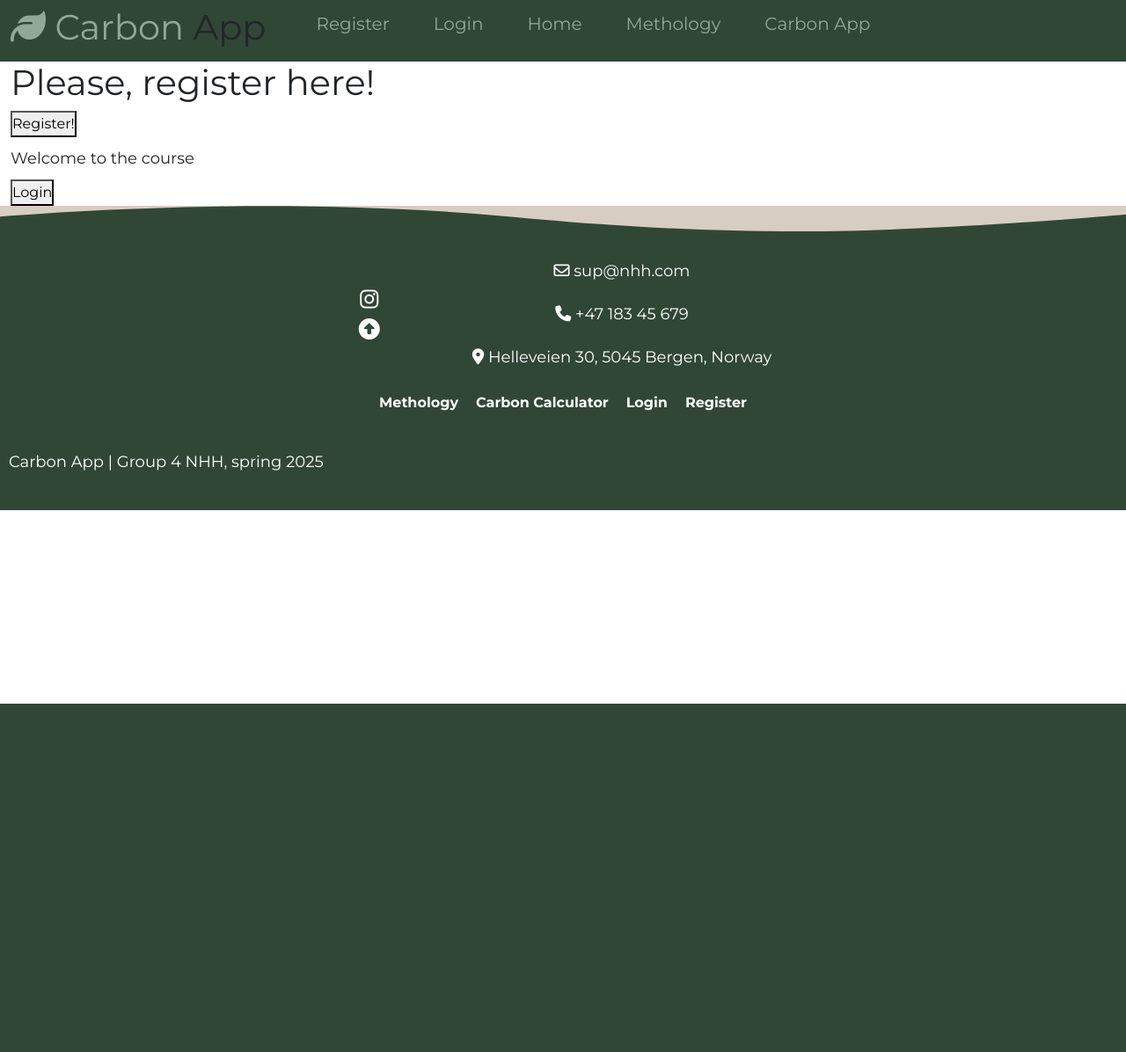
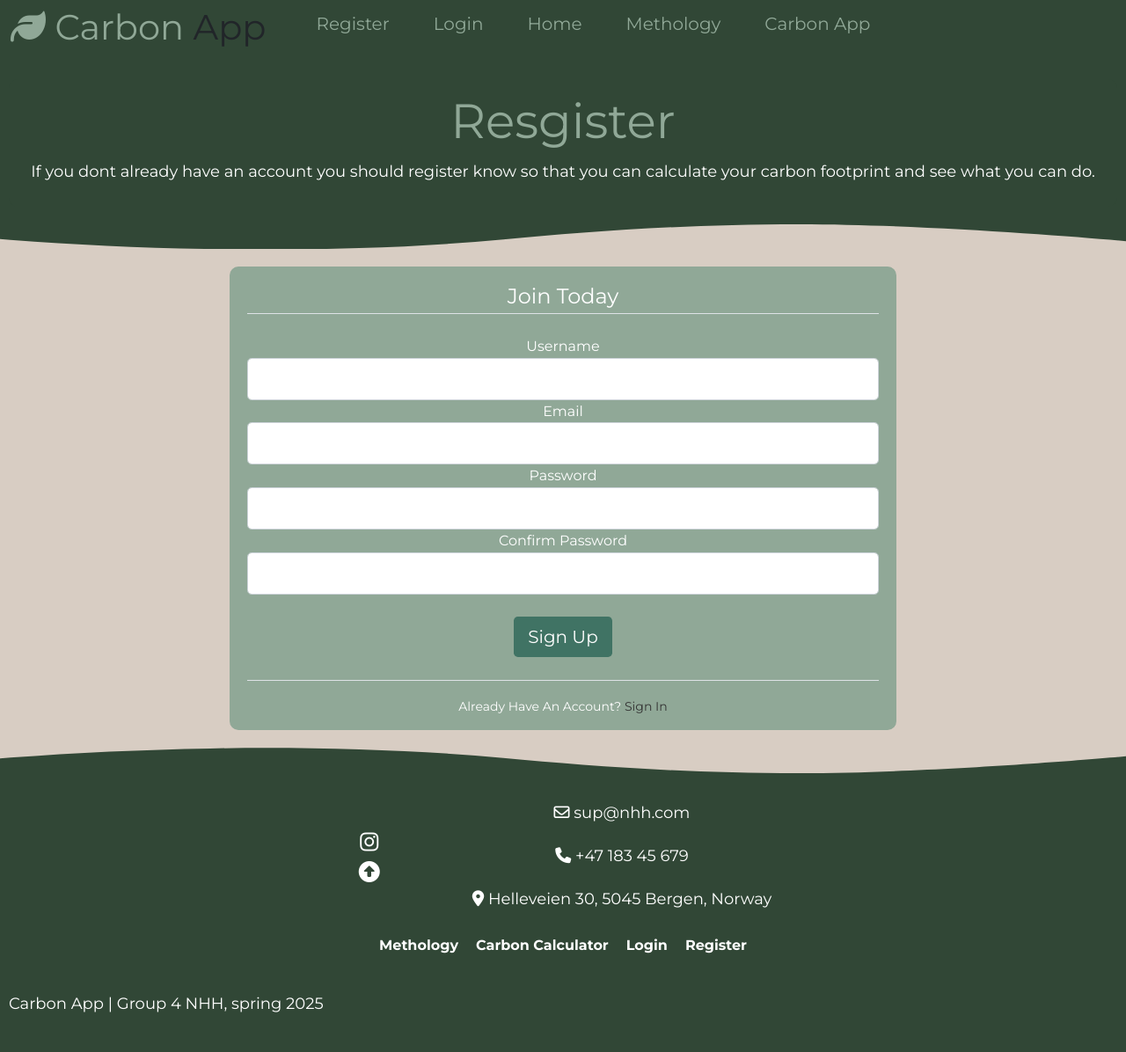
Before and after one commit to hannik3/carbon_app_v1, a Flask app: page /register in a window 1280 px wide. Shown: the whole page at 88% size. Before the commit the page ends 800 px from the top, so only its background shows below. Run offline with Flask 2, Linux system fonts and the light colour scheme; some libraries are stand-ins or nearby versions.

Commit message:
register.html

```diff
--- a/capp/__init__.py
+++ b/capp/__init__.py
@@ -1,6 +1,11 @@
 from flask import Flask
+import os
 
 application = Flask(__name__)
+
+# application.config['SECRET_KEY'] = os.environ['SECRET_KEY']
+
+application.config['SECRET_KEY'] = '3oueqkfdfas8ruewqndr8ewrewrouewrere44554'
 
 from capp.home.routes import home
 from capp.methodology.routes import methodology
--- /dev/null
+++ b/capp/static/user.css
@@ -0,0 +1,103 @@
+/* Section header */
+.section_header_regsister {
+  background-color: #314736;
+}
+.header {
+  display: flex;
+  align-items: start;
+  background: #314736;
+}
+.header .box {
+  flex: 1;
+  background: #314736;
+  color: #fff;
+  border-radius: 10px;
+  margin: 20px 10px;
+  padding: 15px 20px;
+  text-align: center;
+  align-items: center;
+  justify-content: center;
+}
+.header .box:nth-of-type(1) {
+  flex-grow: 2;
+}
+.header .box:nth-of-type(2) {
+  flex-grow: 1;
+}
+
+.header-wave-svg {
+  background-color: transparent;
+  display: block;
+  height: 30px;
+  position: relative;
+  width: 100%;
+  transform: scaleY(-1);
+  margin-bottom: -2px;
+}
+.header-wave-path {
+  fill: #d8cdc3;
+}
+.header-wave {
+  width: 100%;
+  overflow: hidden;
+  line-height: 0;
+  background-color: #314736;
+}
+
+/*Container register header*/
+/*color=dark*/
+.register_section_css {
+  display: flex;
+  background: #d8cdc3;
+  }
+
+.register_section_css .container {
+  display: flex;
+  background: #d8cdc3;
+}
+
+.register_section_css .container {
+    display: flex;
+    align-items: start;
+    justify-content: space-between;
+  }
+      /*color=dark*/
+  .register_section_css .container .box {
+    flex: 1;
+    background: #fff;
+    color: #fff;
+    border-radius: 2px;
+    margin: 20px 10px;
+    padding: 15px 20px;
+    text-align:center;
+  }
+
+  .register_section_css .container  .box:nth-of-type(1) {
+    flex-grow:1;
+    background: #90a897;
+    color: #fff;
+    border-radius: 10px;
+    margin: 0px 0px;
+    padding: 0px 0px;
+    text-align:left;
+  }
+
+  .register_section_css .container  .box:nth-of-type(2) {
+    flex-grow:3;
+  background: #90a897;
+  color: #fff;
+  border-radius: 10px;
+  margin: 20px 10px;
+  padding: 15px 20px;
+  text-align:center;
+  }
+
+  .register_section_css .container  .box:nth-of-type(3) {
+    flex-grow:1;
+  background: #90a897;
+  color: #fff;
+  border-radius: 10px;
+  margin: 0px 0px;
+  padding: 0px 0px;
+  text-align:left;
+  }
--- a/capp/templates/layout.html
+++ b/capp/templates/layout.html
@@ -26,6 +26,7 @@
       <link rel="stylesheet" type="text/css" href="{{ url_for('static', filename='home.css') }}">
       <link rel="stylesheet" type="text/css" href="{{ url_for('static', filename='methodology.css') }}">
       <link rel="stylesheet" type="text/css" href="{{ url_for('static', filename='carbon_app.css') }}">
+      <link rel="stylesheet" type="text/css" href="{{ url_for('static', filename='user.css') }}">
 
       <!-- To activate media queries in devices -->
       <meta name="viewport" content="user-scalable=yes, width=device-width, initial-scale=1">
--- a/capp/templates/users/register.html
+++ b/capp/templates/users/register.html
@@ -1,16 +1,102 @@
 {% extends "layout.html" %}
 {% block content %}
 
-<!-- Header -->
-<section>
-  <div class="container">
+<section class="section_header_register">
+  <div class="header">
+    <div class="box">
+      <h1 style="font-size:55px;"><span class="text-logo"> Resgister</span></h1>
+      <p style="text-align:center;">
+          If you dont already have an account you should register know so that you can calculate your carbon footprint and
+          see what you can do.
+      </p>
+    </div>
+  </div>
+  <div class="header-wave">
+      <svg class="header-wave-svg" xmlns="http://www.w3.org/2000/svg" viewBox="0 0 1200 100" preserveAspectRatio="none">
+        <path class="header-wave-path" d="M851.8,100c125,0,288.3-45,348.2-64V0H0v44c3.7-1,7.3-1.9,11-2.9C80.7,22,151.7,10.8,223.5,6.3C276.7,2.9,330,4,383,9.8 c52.2,5.7,103.3,16.2,153.4,32.8C623.9,71.3,726.8,100,851.8,100z"></path>
+      </svg>
+  </div>
+</section>
+<section class="register_section_css">
+    <div class="container">
+        <div class="box">
 
-    <h1>Please, register here!</h1>
-    <button> Register!</button>
-    <p> Welcome to the course</p>
-    <button>Login</button>
+        </div>
+        <div class="box">
+            <form method="POST" action="">
+                {{ form.hidden_tag() }}
+                <fieldset class="form-group">
+                    <legend class="border-bottom mb-4">Join Today</legend>
+                    <div class="form-group">
+                        {{ form.username.label(class="form-control-label") }}
+                            {% if form.username.errors %}
+                                {{ form.username(class="form-control form-control-lg is-invalid") }}
+                                <div class="invalid-feedback">
+                                    {% for error in form.username.errors %}
+                                        <span>{{ error }}</span>
+                                    {% endfor %}
+                                </div>
+                            {% else %}
+                                {{ form.username(class="form-control form-control-lg") }}
+                            {% endif %}
+                    </div>
+                    <div class="form-group">
+                        {{ form.email.label(class="form-control-label") }}
+                            {% if form.email.errors %}
+                                {{ form.email(class="form-control form-control-lg is-invalid") }}
+                                <div class="invalid-feedback">
+                                    {% for error in form.email.errors %}
+                                        <span>{{ error }}</span>
+                                    {% endfor %}
+                                </div>
+                            {% else %}
+                                {{ form.email(class="form-control form-control-lg") }}
+                            {% endif %}
+                    </div>
+                    <div class="form-group">
+                        {{ form.password.label(class="form-control-label") }}
+                        {% if form.password.errors %}
+                            {{ form.password(class="form-control form-control-lg is-invalid") }}
+                            <div class="invalid-feedback">
+                                {% for error in form.password.errors %}
+                                    <span>{{ error }}</span>
+                                {% endfor %}
+                            </div>
+                        {% else %}
+                            {{ form.password(class="form-control form-control-lg") }}
+                        {% endif %}
+                    </div>
+                    <div class="form-group">
+                        {{ form.confirm_password.label(class="form-control-label") }}
+                            {% if form.confirm_password.errors %}
+                                {{ form.confirm_password(class="form-control form-control-lg is-invalid") }}
+                                <div class="invalid-feedback">
+                                    {% for error in form.confirm_password.errors %}
+                                        <span>{{ error }}</span>
+                                    {% endfor %}
+                                </div>
+                            {% else %}
+                                {{ form.confirm_password(class="form-control form-control-lg") }}
+                            {% endif %}
+                    </div>
+                </fieldset>
+                </br>
+                <div class="form-group">
+                    {{ form.submit(class="btn btn-primary btn-lg mr-2", style="background-color:#407364;") }}
+                </div>
+            </form>
+            </br>
+            <div class="border-top pt-3">
+                <small>
+                    Already Have An Account? <a class="ml-5" href="{{ url_for('users.login') }}">Sign In</a>
+                </small>
+            </div>
 
-  </div>
+        </div>
+        <div class="box">
+
+        </div>
+    </div>
 </section>
 
 
--- /dev/null
+++ b/capp/users/forms.py
@@ -0,0 +1,13 @@
+from flask_wtf import FlaskForm
+from wtforms import StringField, PasswordField, SubmitField
+from wtforms.validators import DataRequired, Length, Email, EqualTo
+
+class RegistrationForm(FlaskForm):
+    username = StringField('Username',
+                    validators=[DataRequired(), Length(min=2, max=30)])
+    email = StringField('Email',
+                    validators=[DataRequired(), Email()])
+    password = PasswordField('Password', validators=[DataRequired()])
+    confirm_password = PasswordField('Confirm Password',
+                    validators=[DataRequired(), EqualTo('password')])
+    submit = SubmitField('Sign Up')
--- a/capp/users/routes.py
+++ b/capp/users/routes.py
@@ -1,12 +1,16 @@
-from flask import render_template, Blueprint
+from flask import render_template, Blueprint, redirect, flash, url_for
+from capp.users.forms import RegistrationForm
 
 users=Blueprint('users',__name__)
 
-@users.route('/register')
+@users.route('/register', methods=['GET','POST'])
 def register():
-  return render_template('users/register.html', title='register')
+    form = RegistrationForm()
+    if form.validate_on_submit():
+      flash('Your account has been created! Now, you are able to login!', 'success')
+      return redirect(url_for('home.home_home'))
+    return render_template('users/register.html', title='register', form=form)
 
-@users.route('/login')
+@users.route('/login', methods=['GET','POST'])
 def login():
-  name='Mario'
-  return render_template('users/login.html', title='login', name=name)
+  return render_template('users/login.html', title='login')
```
Also changed, not shown: capp/templates/home.html (+15 -0 lines).
